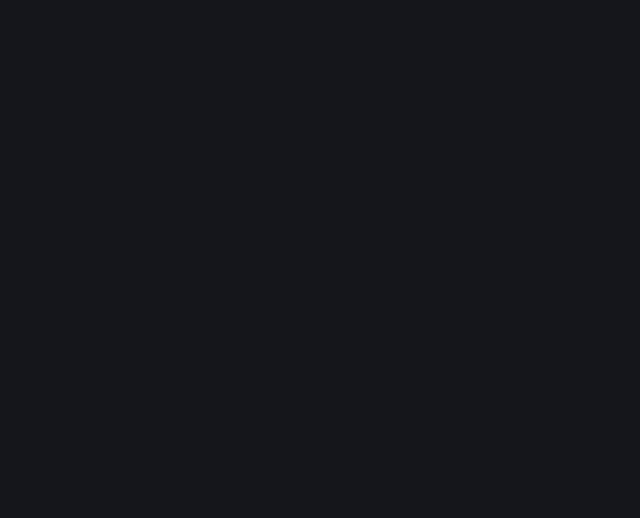
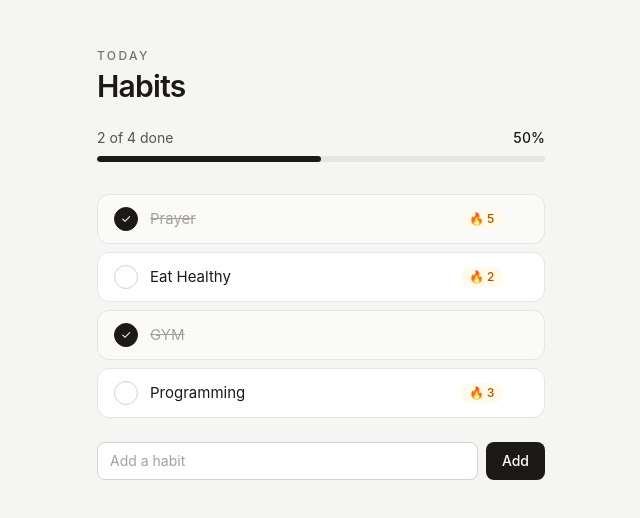
Before and after one commit to mohsayegh/cadence, a React app in the folder frontend/: page / in a window 1280 px wide. Shown: the top 518 px of the page, without its empty margins (319-959 px from the left). Built offline with nearby package versions, Linux system fonts and the light colour scheme; the HTML template or start-up script is replaced by a standard one.

Commit message:
Added the interface for habits

```diff
--- a/frontend/package.json
+++ b/frontend/package.json
@@ -10,11 +10,11 @@
     "preview": "vite preview"
   },
   "dependencies": {
-    "@tailwindcss/vite": "^4.3.2",
+    "@tailwindcss/vite": "^4.3.3",
     "react": "^19.2.7",
     "react-dom": "^19.2.7",
     "react-router-dom": "^7.18.1",
-    "tailwindcss": "^4.3.2"
+    "tailwindcss": "^4.3.3"
   },
   "devDependencies": {
     "@types/react": "^19.2.17",
--- a/frontend/src/App.jsx
+++ b/frontend/src/App.jsx
@@ -1,5 +1,102 @@
+import { useState } from "react";
+import HabitCard from "./components/HabitCard";
+
 const App = () => {
-  return <></>;
+  const [habits, setHabits] = useState([
+    { id: 1, name: "Prayer", isDone: true, streak: 5 },
+    { id: 2, name: "Eat Healthy", isDone: false, streak: 2 },
+    { id: 3, name: "GYM", isDone: true, streak: 0 },
+    { id: 4, name: "Programming", isDone: false, streak: 3 },
+  ]);
+  const [newName, setNewName] = useState("");
+
+  const doneCount = habits.filter((habit) => habit.isDone).length;
+  const percent = habits.length
+    ? Math.round((doneCount / habits.length) * 100)
+    : 0;
+
+  function handleToggle(id) {
+    setHabits(
+      habits.map((habit) =>
+        habit.id === id ? { ...habit, isDone: !habit.isDone } : habit,
+      ),
+    );
+  }
+
+  function handleDelete(id) {
+    setHabits(habits.filter((habit) => habit.id !== id));
+  }
+
+  function handleAdd() {
+    const name = newName.trim();
+    if (!name) return;
+    setHabits([...habits, { id: Date.now(), name, isDone: false, streak: 0 }]);
+    setNewName("");
+  }
+
+  return (
+    <div className="min-h-screen bg-stone-100 px-4 py-12">
+      <div className="mx-auto w-full max-w-md">
+        <header className="mb-8">
+          <p className="text-xs font-medium uppercase tracking-[0.2em] text-stone-500">
+            Today
+          </p>
+          <h1 className="mt-1 text-3xl font-semibold tracking-tight text-stone-900">
+            Habits
+          </h1>
+
+          <div className="mt-6 flex items-baseline justify-between">
+            <span className="text-sm text-stone-600">
+              {doneCount} of {habits.length} done
+            </span>
+            <span className="text-sm font-medium tabular-nums text-stone-900">
+              {percent}%
+            </span>
+          </div>
+          <div className="mt-2 h-1.5 w-full overflow-hidden rounded-full bg-stone-200">
+            <div
+              className="h-full rounded-full bg-stone-900 transition-all duration-500"
+              style={{ width: `${percent}%` }}
+            />
+          </div>
+        </header>
+
+        <div className="flex flex-col gap-2">
+          {habits.map((habit) => (
+            <HabitCard
+              key={habit.id}
+              habit={habit}
+              onToggle={handleToggle}
+              onDelete={handleDelete}
+            />
+          ))}
+        </div>
+
+        {habits.length === 0 && (
+          <p className="py-10 text-center text-sm text-stone-500">
+            No habits yet. Add one below to get started.
+          </p>
+        )}
+
+        <div className="mt-6 flex gap-2">
+          <input
+            type="text"
+            value={newName}
+            placeholder="Add a habit"
+            onChange={(e) => setNewName(e.target.value)}
+            onKeyDown={(e) => e.key === "Enter" && handleAdd()}
+            className="flex-1 rounded-lg border border-stone-300 bg-white px-3 py-2 text-sm text-stone-900 placeholder:text-stone-400 focus:border-stone-900 focus:outline-none"
+          />
+          <button
+            onClick={handleAdd}
+            className="rounded-lg bg-stone-900 px-4 py-2 text-sm font-medium text-white transition-colors hover:bg-stone-700"
+          >
+            Add
+          </button>
+        </div>
+      </div>
+    </div>
+  );
 };
 
 export default App;
--- /dev/null
+++ b/frontend/src/components/HabitCard.jsx
@@ -0,0 +1,45 @@
+function HabitCard({ habit, onToggle, onDelete }) {
+  return (
+    <div
+      className={`group flex items-center gap-3 rounded-xl border border-stone-200 px-4 py-3 transition-colors ${
+        habit.isDone ? "bg-stone-50" : "bg-white"
+      }`}
+    >
+      <button
+        onClick={() => onToggle(habit.id)}
+        aria-label={`Mark ${habit.name} as ${habit.isDone ? "not done" : "done"}`}
+        className={`flex h-6 w-6 shrink-0 items-center justify-center rounded-full border text-xs transition-colors ${
+          habit.isDone
+            ? "border-stone-900 bg-stone-900 text-white"
+            : "border-stone-300 hover:border-stone-500"
+        }`}
+      >
+        {habit.isDone && "✓"}
+      </button>
+
+      <span
+        className={`flex-1 text-[15px] ${
+          habit.isDone ? "text-stone-400 line-through" : "text-stone-900"
+        }`}
+      >
+        {habit.name}
+      </span>
+
+      {habit.streak > 0 && (
+        <span className="rounded-full bg-amber-50 px-2 py-0.5 text-xs font-medium tabular-nums text-amber-700">
+          🔥 {habit.streak}
+        </span>
+      )}
+
+      <button
+        onClick={() => onDelete(habit.id)}
+        aria-label={`Delete ${habit.name}`}
+        className="text-stone-300 opacity-0 transition group-hover:opacity-100 focus:opacity-100 hover:text-red-500"
+      >
+        ✕
+      </button>
+    </div>
+  );
+}
+
+export default HabitCard;
--- a/frontend/src/index.css
+++ b/frontend/src/index.css
@@ -1,6 +1,6 @@
 @import "tailwindcss";
 
-@custom-variant dark (&:where(.dark, .dark *));
+/* @custom-variant dark (&:where(.dark, .dark *));
 
 @theme {
   --color-ink: #14161C;
@@ -14,4 +14,4 @@
   body {
     @apply bg-ink text-paper;
   }
-}
+} */
--- /dev/null
+++ b/frontend/src/main.jsx
@@ -0,0 +1,10 @@
+import React from "react";
+import ReactDOM from "react-dom/client";
+import App from "./App.jsx";
+import "./index.css";
+
+ReactDOM.createRoot(document.getElementById("root")).render(
+  <React.StrictMode>
+    <App />
+  </React.StrictMode>,
+);
```
Also changed, not shown: 1 other file (tests, documents, lock files or other folders).
